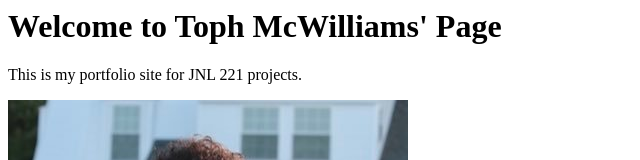
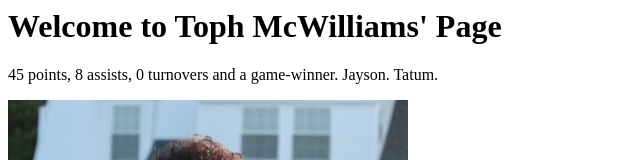
Before and after one commit to tophmcw/tophmcw.github.io, a plain HTML site: page index.html in a window 1280 px wide. Shown: the top 160 px of the page, without its empty margins (0-640 px from the left). Drawn offline with Linux system fonts and the light colour scheme.

Commit message:
Jayson Tatum

```diff
--- a/index.html
+++ b/index.html
@@ -11,7 +11,7 @@
   <body>
 
     <h1>Welcome to Toph McWilliams' Page</h1>
-    <p>This is my portfolio site for JNL 221 projects.</p>
+    <p>45 points, 8 assists, 0 turnovers and a game-winner. Jayson. Tatum.</p>
 
     <img src="tophmcwilliams.jpg" alt="Photo of Toph McWilliams">
 
```
